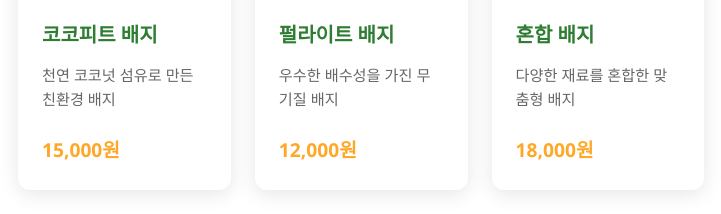
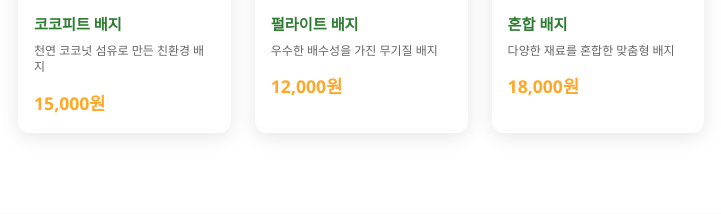
Before and after one commit to dolkim85/tansaeng, a PHP site: page / in a window 1280 px wide. Shown: the part 1650-1864 px from the top of the page, without its empty margins (42-763 px from the left). Run offline with PHP 8.4, Linux system fonts and the light colour scheme; data that the repository does not hold is empty.

Commit message:
Reduce font sizes and spacing in product cards for better visual fit
- Reduced product title from 1.2rem to 0.95rem
- Reduced product description from 0.9rem to 0.75rem
- Reduced product price from 1.3rem to 1.1rem
- Reduced product category font from 0.8rem to 0.7rem
- Reduced feature badges font from 0.8rem to 0.7rem
- Reduced button font to 0.8rem with smaller padding
- Reduced padding in product-info from 1.5rem to 1rem
- Applied changes across store.css, main.css, home.css, and products.php
- UI now fits better in 5-column layout with improved readability

🤖 Generated with [Claude Code](https://claude.ai/code)

Co-Authored-By: Claude <noreply@anthropic.com>

```diff
--- a/assets/css/home.css
+++ b/assets/css/home.css
@@ -220,19 +220,20 @@
 }
 
 .product-info {
-    padding: 1.5rem;
+    padding: 1rem;
 }
 
 .product-info h3 {
     color: #2E7D32;
-    margin-bottom: 1rem;
-    font-size: 1.25rem;
+    margin-bottom: 0.6rem;
+    font-size: 0.95rem;
 }
 
 .product-info p {
     color: #666;
-    margin-bottom: 1.5rem;
-    line-height: 1.6;
+    margin-bottom: 0.8rem;
+    line-height: 1.4;
+    font-size: 0.75rem;
 }
 
 /* Analysis Section */
--- a/assets/css/main.css
+++ b/assets/css/main.css
@@ -318,22 +318,23 @@ p {
 }
 
 .product-info {
-    padding: 1.5rem;
+    padding: 1rem;
 }
 
 .product-info h3 {
     color: #1B5E20;
     margin-bottom: 0.5rem;
+    font-size: 0.95rem;
 }
 
 .product-info p {
     color: #666;
-    font-size: 0.95rem;
-    margin-bottom: 1rem;
+    font-size: 0.75rem;
+    margin-bottom: 0.8rem;
 }
 
 .product-price {
-    font-size: 1.2rem;
+    font-size: 1.1rem;
     font-weight: 600;
     color: #FFA726;
 }
```
Also changed, not shown: assets/css/store.css (+19 -18 lines), pages/store/products.php (+9 -7 lines).
